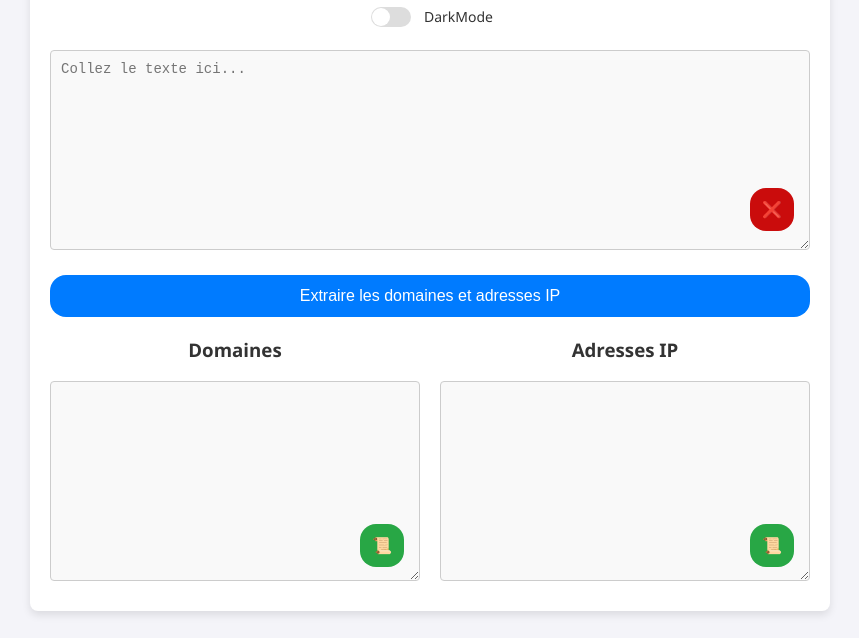
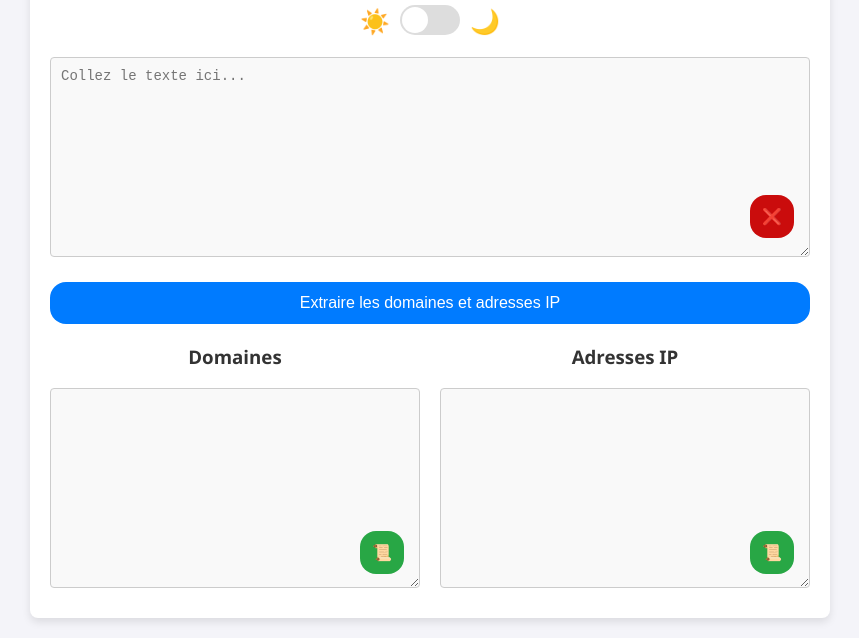
Before and after one commit to kosdfsd/wmn1-extractor, a plain HTML site: page index.html in a window 1280 px wide. Shown: the part 185-823 px from the top of the page, without its empty margins (210-1069 px from the left). Drawn offline with Linux system fonts and the light colour scheme.

Commit message:
add emoji

```diff
--- a/index.html
+++ b/index.html
@@ -168,39 +168,42 @@
       display: flex;
       align-items: center;
       gap: 10px;
-      font-size: 14px;
+      font-size: 1.5rem; /* Increased size for emojis */
     }
 
     .dark-mode-toggle input {
-      width: 40px;
-      height: 20px;
+      display: none; /* Hide the default checkbox */
+    }
+
+    .dark-mode-toggle .slider {
+      width: 60px;
+      height: 30px;
       background: #ddd;
-      border-radius: 20px;
+      border-radius: 30px;
       position: relative;
-      appearance: none;
-      outline: none;
       transition: background 0.3s;
     }
 
-    .dark-mode-toggle input:checked {
+    .dark-mode-toggle input:checked + .slider {
       background: #007BFF;
     }
 
-    .dark-mode-toggle input::after {
+    .dark-mode-toggle .slider::after {
       content: '';
-      width: 18px;
-      height: 18px;
+      width: 26px;
+      height: 26px;
       background: #fff;
       border-radius: 50%;
       position: absolute;
-      top: 1px;
-      left: 1px;
+      top: 2px;
+      left: 2px;
       transition: left 0.3s;
     }
 
-    .dark-mode-toggle input:checked::after {
-      left: 21px;
+    .dark-mode-toggle input:checked + .slider::after {
+      left: 32px; /* Adjust for the toggle size */
     }
+
   </style>
 </head>
 
@@ -211,10 +214,13 @@
 
     <div class="dark-mode-toggle">
       <label>
-        <input type="checkbox" id="darkModeSwitcher" onclick="toggleDarkMode()">
-        DarkMode
+        ☀️
+        <input type="checkbox" id="darkModeSwitch" onchange="toggleDarkMode()">
+        <span class="slider"></span>
+        🌙
       </label>
     </div>
+
 
     <div class="input-container">
       <textarea id="texte" placeholder="Collez le texte ici..."></textarea>
```
